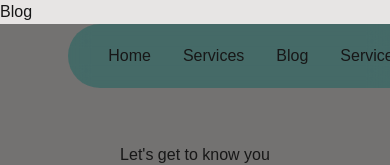
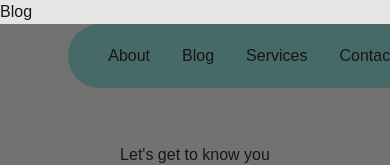
Before and after one commit to classicManCode/nootrio, a Next.js app: page /blog in a window 390 px wide. Shown: the top 165 px of the page. Built offline with nearby package versions, Linux system fonts and the light colour scheme; grey boxes are pictures that could not be loaded.

Commit message:
Time to be responsive

```diff
--- a/app/globals.css
+++ b/app/globals.css
@@ -3,6 +3,9 @@
 :root {
   --background: hsl(20, 6%, 90%);
   --foreground: hsl(0, 0%, 9%);
+}
+html {
+  scroll-behavior: smooth;
 }
 
 @theme inline {
--- a/component/Footer.tsx
+++ b/component/Footer.tsx
@@ -9,7 +9,7 @@ import Image from "next/image";
 const Footer = () => {
   return (
     <>
-      <section className='relative h-[50vh] w-full bg-[url("/images/contact-hero.jpg")] bg-cover bg-center '>
+      <section id="contact" className='relative h-[50vh] w-full bg-[url("/images/contact-hero.jpg")] bg-cover bg-center '>
         <div className="absolute inset-0 bg-black/50"></div>
         <div className="relative z-50 flex flex-col h-full items-center justify-center gap-6">
           <h2>Let&apos;s get to know you</h2>
--- a/component/Navbar.tsx
+++ b/component/Navbar.tsx
@@ -18,19 +18,16 @@ const Navbar = () => {
                     /></Link>
         <ul className="flex gap-8 items-center py-5 rounded-full px-10 bg-teal-800/40 backdrop-blur-[10px]">
           <li>
-            <Link href="/">Home</Link>
-          </li>
-          <li>
-            <Link href="/services">Services</Link>
+            <a href="#about">About</a>
           </li>
           <li>
             <Link href="/blog">Blog</Link>
           </li>
           <li>
-            <Link href="/services">Services</Link>
+            <a href="#services">Services</a>
           </li>
           <li>
-            <Link href="/contact">Contact</Link>
+            <a href="#contact">Contact</a>
           </li>
         </ul>
         <div className="flex gap-4">
--- a/component/home/Home.tsx
+++ b/component/home/Home.tsx
@@ -9,7 +9,7 @@ const Home = () => {
     // use overflow-hidden for hero
     <main>
       <Hero />
-      <section className="h-[80vh] w-full bg-white flex items-center justify-center">
+      <section id="about" className="h-[80vh] w-full bg-white flex items-center justify-center">
         <div className="flex items-center justify-center overflow-hidden h-full w-[80vw]">
           <div className="bg-white w-[50%] h-[80%] flex itmes-center justify-center">
             <div className="flex items-center justify-center h-auto min-w-[70%] w-fit ">
@@ -72,7 +72,7 @@ const Home = () => {
         </div>
       </section>
 
-      <section className="h-[80vh] bg-emerald-900 flex items-center justify-center gap-4">
+      <section id="services" className="h-[80vh] bg-emerald-900 flex items-center justify-center gap-4">
         <div className=" text-black w-[80%] h-[80%] flex">
           <div className="w-[50%] h-full flex flex-col gap-4 text-white">
             <h2 className="border border-white/20 py-2 px-3 text-white bg-white/10 rounded-full w-fit">
```
Also changed, not shown: public/images/logo.png (added).
